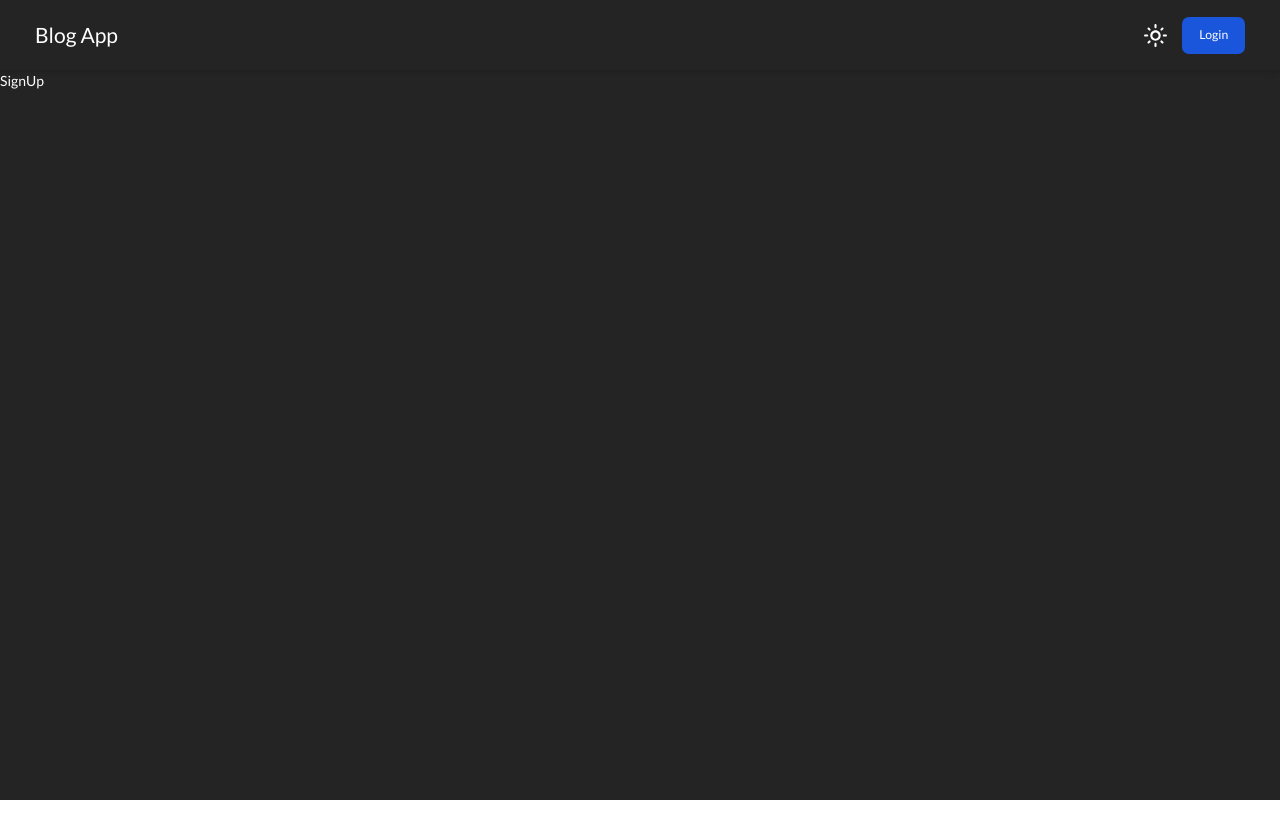
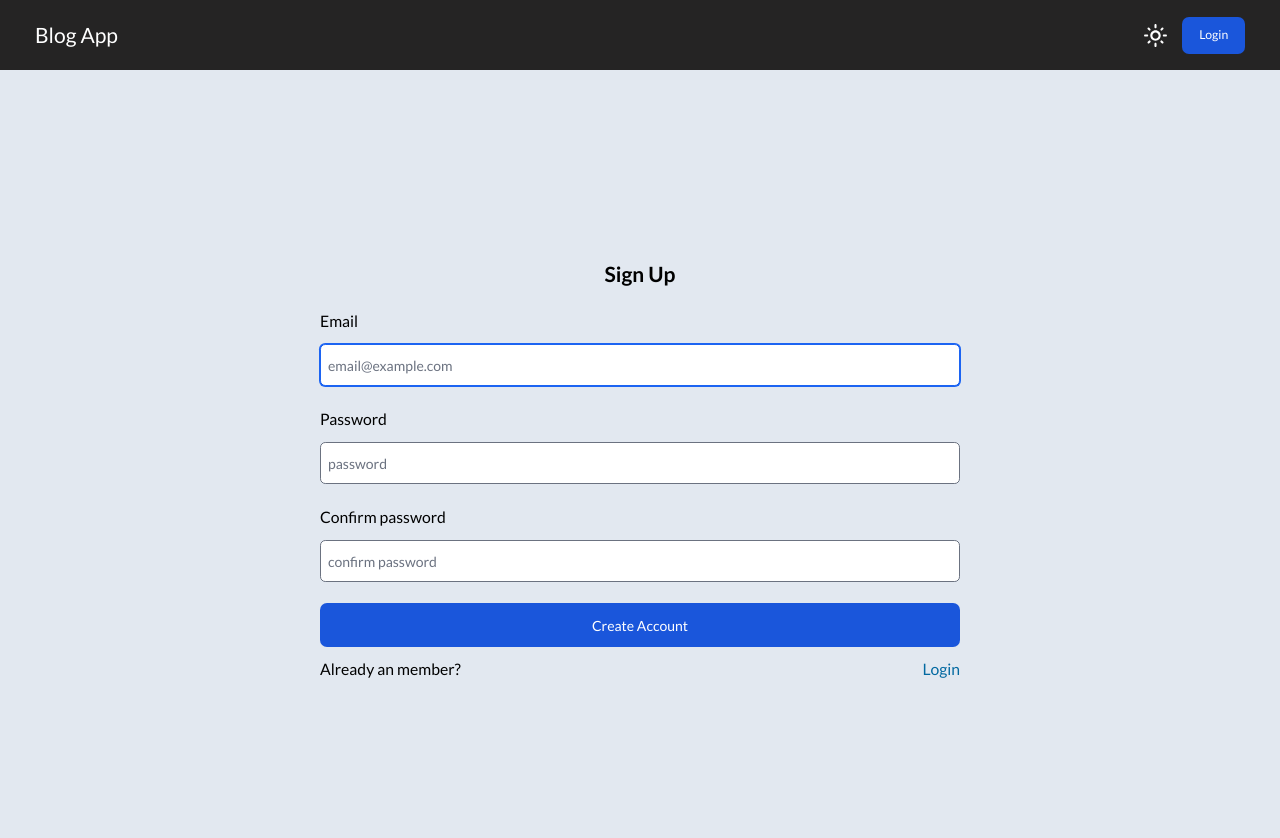
Before and after one commit to nishanthan-k/blog-app, a React (Vite) app in the folder client/: page /signup in a window 1280 px wide. Shown: the top 838 px of the page. Before the commit the page ends 800 px from the top, so only its background shows below. Built offline with nearby package versions, Linux system fonts and the light colour scheme.

Commit message:
feat: signup form added

```diff
--- a/client/src/components/Login.jsx
+++ b/client/src/components/Login.jsx
@@ -23,7 +23,8 @@ const Login = () => {
   };
 
   return (
-    <div className="w-full h-full flex justify-center items-center bg-slate-200 text-black overflow-hidden lg:text-lg">
+    <div className="w-full h-full flex flex-col gap-6 justify-center items-center bg-slate-200 text-black overflow-hidden lg:text-lg">
+      <h1 className="text-2xl font-semibold">Login</h1>
       <form
         onSubmit={handleSubmit(submitHandler)}
         noValidate
--- a/client/src/components/SignUp.jsx
+++ b/client/src/components/SignUp.jsx
@@ -1,7 +1,90 @@
+import { yupResolver } from "@hookform/resolvers/yup";
+import { Button } from "flowbite-react";
 import React from "react";
+import { useForm } from "react-hook-form";
+import { Link } from "react-router-dom";
+import useMediaBreakpoint from "../hooks/useMediaBreakPoint.hook";
+import { signUpSchema } from "../utils/validationSchema";
 
 const SignUp = () => {
-  return <div>SignUp</div>;
+  const isMediumScreen = useMediaBreakpoint("md");
+  const form = useForm({
+    resolver: yupResolver(signUpSchema),
+    defaultValues: {
+      email: "",
+      password: "",
+      confirmPassword: "",
+    },
+  });
+  const { register, handleSubmit, formState } = form;
+  const { errors } = formState;
+
+  const submitHandler = (data) => {
+    // backend auth call
+  };
+
+  return (
+    <div className="w-full h-full flex flex-col gap-6 justify-center items-center bg-slate-200 text-black overflow-hidden lg:text-lg">
+      <h1 className="text-2xl font-semibold">Sign Up</h1>
+      <form
+        onSubmit={handleSubmit(submitHandler)}
+        noValidate
+        className="flex flex-col gap-3 w-80 md:w-1/2 lg:w-1/2"
+      >
+        <div className="flex flex-col gap-3">
+          <label htmlFor="email">Email</label>
+          <input
+            type="text"
+            {...register("email", { required: "Email is required" })}
+            className="rounded-md h-10 md:h-12 px-2 outline-none"
+            placeholder="email@example.com"
+            autoFocus
+          ></input>
+          <p className="m-0 text-red-600">{errors?.email?.message}</p>
+        </div>
+
+        <div className="flex flex-col gap-3">
+          <label htmlFor="password">Password</label>
+          <input
+            type="text"
+            {...register("password", { required: "Password is required" })}
+            className="rounded-md h-10 md:h-12 px-2 outline-none"
+            placeholder="password"
+          ></input>
+          <p className="m-0 text-red-600">{errors?.password?.message}</p>
+        </div>
+
+        <div className="flex flex-col gap-3">
+          <label htmlFor="confirmPassword">Confirm password</label>
+          <input
+            type="text"
+            {...register("confirmPassword", {
+              required: "Confirm password is required",
+            })}
+            className="rounded-md h-10 md:h-12 px-2 outline-none"
+            placeholder="confirm password"
+          ></input>
+          <p className="m-0 text-red-600">{errors?.confirmPassword?.message}</p>
+        </div>
+
+        <Button
+          color="blue"
+          size={isMediumScreen ? "lg" : "md"}
+          className="w-full text-xl"
+          type="submit"
+        >
+          Create Account
+        </Button>
+
+        <div className="flex justify-between">
+          <p>Already an member?</p>
+          <Link to="/login  ">
+            <p className="m-0 text-sky-700">Login</p>
+          </Link>
+        </div>
+      </form>
+    </div>
+  );
 };
 
 export default SignUp;
--- a/client/src/utils/validationSchema.js
+++ b/client/src/utils/validationSchema.js
@@ -7,3 +7,16 @@ export const loginSchema = yup.object().shape({
     password: yup.string()
                  .required("Password is required"),
 })
+
+export const signUpSchema = yup.object().shape({
+    email: yup.string()
+                .email('Invalid email format')
+                .required('Email is required'),
+    password: yup.string()
+                 .required('Password is required')
+                 .min(5, "Should have atleast 5 characters")
+                 .max(25, "Should have less than 25 characters"),
+    confirmPassword: yup.string()
+                          .required('Confirm password is required')
+                          .oneOf([yup.ref('password'), null], 'Passwords must match')
+})
```
